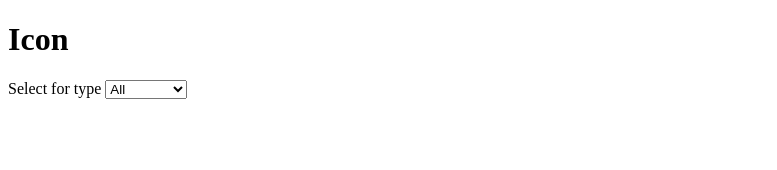
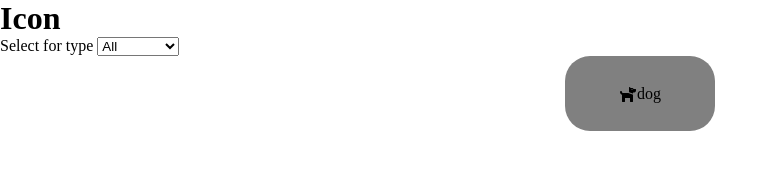
Before and after one commit to Maurizio97/js-es6-icons, a plain HTML site: page index.html in a window 1280 px wide. Shown: the whole page, without its empty margins (0-777 px from the left). Drawn offline with Linux system fonts and the light colour scheme.

Commit message:
html and css complete

```diff
--- /dev/null
+++ b/css/style.css
@@ -0,0 +1,25 @@
+* {
+    margin: 0;
+    padding: 0;
+    box-sizing: border-box;
+}
+
+
+.container-icons {
+    display: flex;
+    justify-content: space-around;
+}
+
+.icon {
+    width: 150px;
+    height: 75px;
+    background-color: grey;
+    border-radius: 25px;
+    display: flex;
+    align-items: center;
+    justify-content: center;
+}
+
+span {
+    text-align: center;
+}
--- a/index.html
+++ b/index.html
@@ -4,6 +4,8 @@
     <meta charset="UTF-8">
     <meta http-equiv="X-UA-Compatible" content="IE=edge">
     <meta name="viewport" content="width=device-width, initial-scale=1.0">
+    <link rel="stylesheet" href="https://cdnjs.cloudflare.com/ajax/libs/font-awesome/5.15.4/css/all.min.css">
+    <link rel="stylesheet" href="css/style.css">
     <title>Icon</title>
 </head>
 <body>
@@ -17,6 +19,13 @@
             <option value="all">Vegetable</option>
         </select>
     </div>
+
+    <div class="container-icons">
+        <div class="icon">
+            <i class="fas fa-dog"></i>
+            <span>dog</span>
+        </div>
+    </div>
     <script src="js/data.js"></script>
     <script src="js/script.js"></script>
 </body>
--- a/js/script.js
+++ b/js/script.js
@@ -1,5 +1,8 @@
+// Milestone 1
+// Partendo dalla struttura dati fornita, visualizzare in pagina un box per ogni icona, in cui è presente il nome dell’icona e l’icona stessa.
 
-
+// Milestone 2
+// Ciascuna icona ha una proprietà “color”: utilizzare questa proprietà per visualizzare le icone del colore corrispondente.
 
 
 
```
